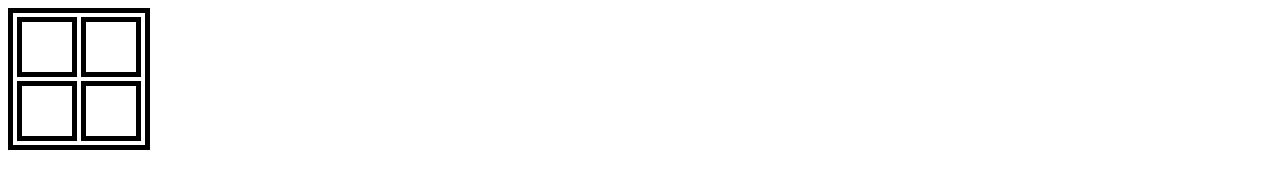
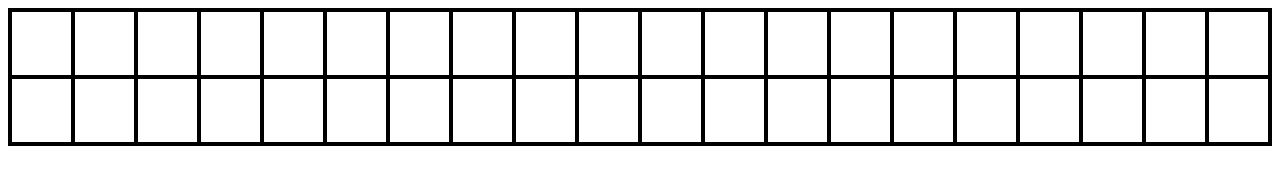
Before and after one commit to gSchool/pixel-art-maker, a plain HTML site: page index.html in a window 1280 px wide. Drawn offline with Linux system fonts and the light colour scheme.

Commit message:
Added dynamic sizing.

```diff
--- a/index.html
+++ b/index.html
@@ -12,6 +12,42 @@
             <div></div>
             <div></div>
             <div></div>
+            <div></div>
+            <div></div>
+            <div></div>
+            <div></div>
+            <div></div>
+            <div></div>
+            <div></div>
+            <div></div>
+            <div></div>
+            <div></div>
+            <div></div>
+            <div></div>
+            <div></div>
+            <div></div>
+            <div></div>
+            <div></div>
+            <div></div>
+            <div></div>
+            <div></div>
+            <div></div>
+            <div></div>
+            <div></div>
+            <div></div>
+            <div></div>
+            <div></div>
+            <div></div>
+            <div></div>
+            <div></div>
+            <div></div>
+            <div></div>
+            <div></div>
+            <div></div>
+            <div></div>
+            <div></div>
+            <div></div>
+            <div></div>
         </div>
     </body>
 </html>
--- a/style.css
+++ b/style.css
@@ -1,15 +1,15 @@
 .container {
     display: flex;
     flex-wrap: wrap;
-    width: 128px;
+    box-sizing: border-box;
+    width: auto;
     height: auto;
-    border: 5px black solid;
-    padding: 2px;
+    border: 2px black solid;
 }
 
 .container > div {
-    width: 50px;
-    height: 50px;
-    border: 5px black solid;
-    margin: 2px;
+    width: 5%;
+    box-sizing: border-box;
+    padding-top: 5%;
+    border: 2px black solid;
 }
```
